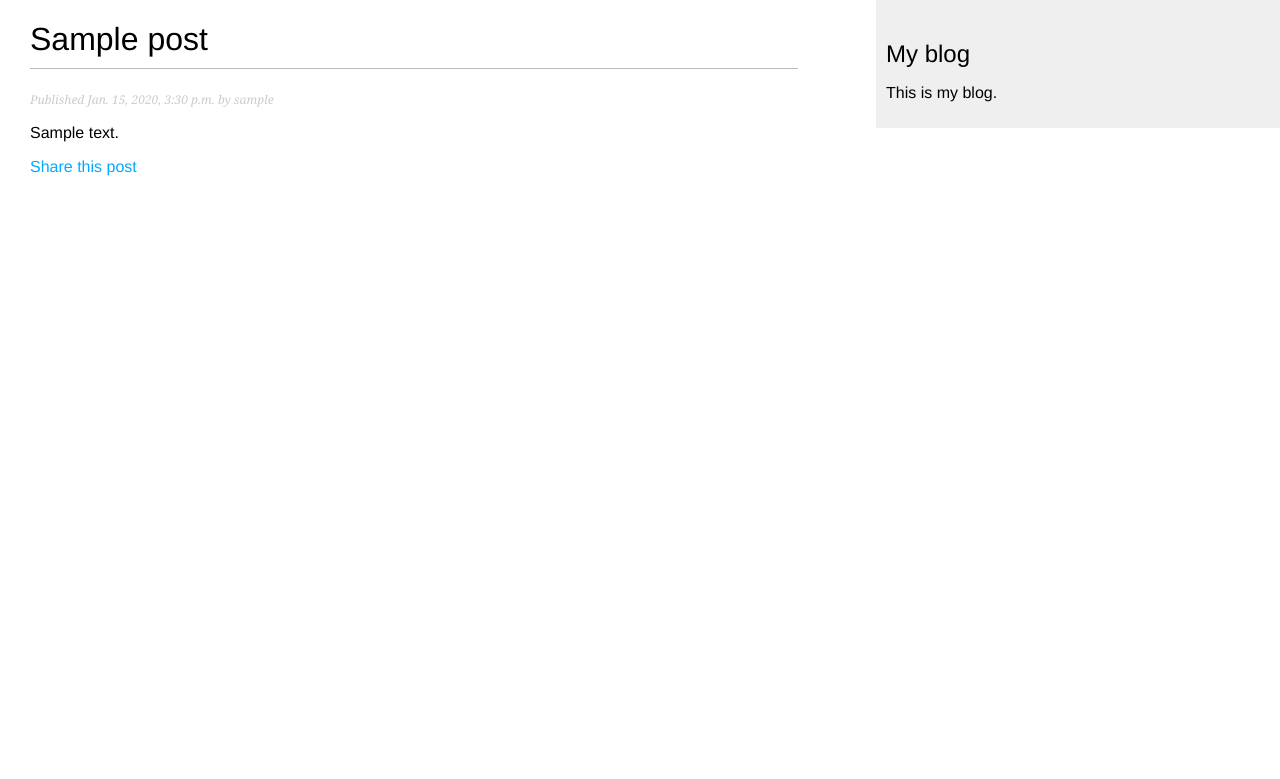
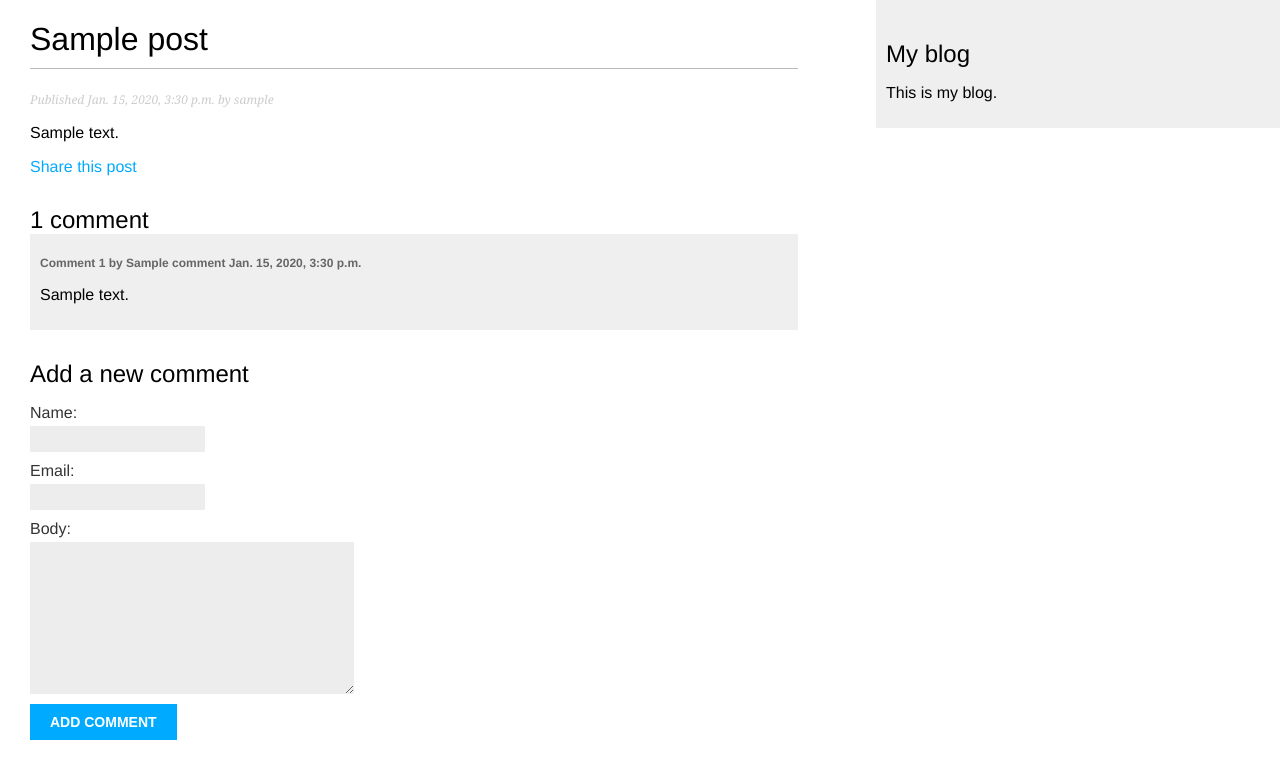
Before and after one commit to Karthikeyantestpress/Django_Blog_Application, a Django app: a page that uses mysite/blog/templates/blog/post/detail.html in a window 1280 px wide. Shown: the top 779 px of the page. Run offline with Django 4.2, Linux system fonts and the light colour scheme; tables that the repository leaves empty hold one stand-in row (values such as "Sample post").

Commit message:
Add comment section to the detail view (#10)
* Add comment section to the detail view

* Update Testcase and Refactor blog view

```diff
--- a/mysite/blog/forms.py
+++ b/mysite/blog/forms.py
@@ -1,4 +1,5 @@
 from django import forms
+from .models import Comment
 
 
 class EmailPostForm(forms.Form):
@@ -6,3 +7,10 @@ class EmailPostForm(forms.Form):
     from_email = forms.EmailField()
     to_email = forms.EmailField()
     share_message = forms.CharField(required=False, widget=forms.Textarea)
+    comments = forms.CharField(required=False, widget=forms.Textarea)
+
+
+class CommentForm(forms.ModelForm):
+    class Meta:
+        model = Comment
+        fields = ("name", "email", "body")
--- a/mysite/blog/models.py
+++ b/mysite/blog/models.py
@@ -37,6 +37,9 @@ class Post(models.Model):
     def __str__(self):
         return self.title
 
+    objects = models.Manager()
+    published = PublishedManager()
+
     def get_absolute_url(self):
         return reverse(
             "blog:post_detail",
@@ -48,5 +51,23 @@ class Post(models.Model):
             ],
         )
 
-    objects = models.Manager()
-    published = PublishedManager()
+    def get_active_comments(self):
+        return self.comments.filter(active=True)
+
+
+class Comment(models.Model):
+    post = models.ForeignKey(
+        Post, on_delete=models.CASCADE, related_name="comments"
+    )
+    name = models.CharField(max_length=80)
+    email = models.EmailField()
+    body = models.TextField()
+    created = models.DateTimeField(auto_now_add=True)
+    updated = models.DateTimeField(auto_now=True)
+    active = models.BooleanField(default=True)
+
+    class Meta:
+        ordering = ("created",)
+
+    def __str__(self):
+        return f"Comment by {self.name} on {self.post}"
--- a/mysite/blog/templates/blog/post/detail.html
+++ b/mysite/blog/templates/blog/post/detail.html
@@ -4,11 +4,35 @@
 {% endblock %}
 {% block content %}
     <h1>{{ post.title }}</h1>
-    <p class="date">Published {{ post.publish }} by {{ post.author }}</p>
+<p class="date">
+Published {{ post.publish }} by {{ post.author }}
+</p>
 {{ post.body|linebreaks }}
 <p>
     <a href="{% url 'blog:post_share' post.id %}">
     Share this post
     </a>
+    {% with post.get_active_comments.count as total_comments %}
+    <h2>
+      {{ total_comments }} comment{{ total_comments|pluralize }}
+    </h2>
+  {% endwith %}
+  {% for comment in post.get_active_comments %}
+    <div class="comment">
+      <p class="info">
+        Comment {{ forloop.counter }} by {{ comment.name }}
+        {{ comment.created }}
+      </p>
+      {{ comment.body|linebreaks }}
+    </div>
+  {% empty %}
+    <p>There are no comments yet.</p>
+  {% endfor %}
+    <h2>Add a new comment</h2>
+    <form method="post" action="{% url 'blog:add_comment' post.id %}">
+      {{ comment_form.as_p }}
+      {% csrf_token %}
+      <p><input type="submit" value="Add comment"></p>
+    </form>
 </p>
 {% endblock %}
--- a/mysite/blog/urls.py
+++ b/mysite/blog/urls.py
@@ -15,4 +15,5 @@ urlpatterns = [
         views.PostShareView.as_view(),
         name="post_share",
     ),
+    path("<int:post_id>/comment/", views.add_comment, name="add_comment"),
 ]
--- a/mysite/blog/views.py
+++ b/mysite/blog/views.py
@@ -1,10 +1,12 @@
-from django.shortcuts import render, get_object_or_404
+from django.shortcuts import render, get_object_or_404, redirect
 from .models import Post
 from django.views.generic import ListView, FormView
-from .forms import EmailPostForm
+from .forms import EmailPostForm, CommentForm
 from django.core.mail import send_mail
 from django.urls import reverse_lazy
 from django.contrib.messages.views import SuccessMessageMixin
+from django.contrib import messages
+from django.views.decorators.http import require_http_methods
 
 
 class PostListView(ListView):
@@ -12,6 +14,33 @@ class PostListView(ListView):
     context_object_name = "posts"
     paginate_by = 3
     template_name = "blog/post/list.html"
+
+
+@require_http_methods(["POST"])
+def add_comment(request, post_id):
+    post = get_object_or_404(Post, id=post_id, status="published")
+
+    comment_form = CommentForm(data=request.POST or None)
+    if comment_form.is_valid():
+        comment = comment_form.save(commit=False)
+        comment.post = post
+        comment.save()
+        messages.success(request, message="Comment added successfully")
+        return redirect(
+            "blog:post_detail",
+            post.publish.year,
+            post.publish.month,
+            post.publish.day,
+            post.slug,
+        )
+
+    return render(
+        request,
+        "blog/post/detail.html",
+        {
+            "comment_form": comment_form,
+        },
+    )
 
 
 def post_detail(request, year, month, day, post):
@@ -23,7 +52,15 @@ def post_detail(request, year, month, day, post):
         publish__month=month,
         publish__day=day,
     )
-    return render(request, "blog/post/detail.html", {"post": post})
+
+    return render(
+        request,
+        "blog/post/detail.html",
+        {
+            "post": post,
+            "comment_form": CommentForm,
+        },
+    )
 
 
 class PostShareView(SuccessMessageMixin, FormView):
```
Also changed, not shown: mysite/blog/admin.py (+8 -1 lines), mysite/blog/tests/test_model_mixin_testcases.py (+0 -1 lines), mysite/blog/migrations/0002_comment.py (added). Lines whose indentation alone changed are shown as unchanged.
